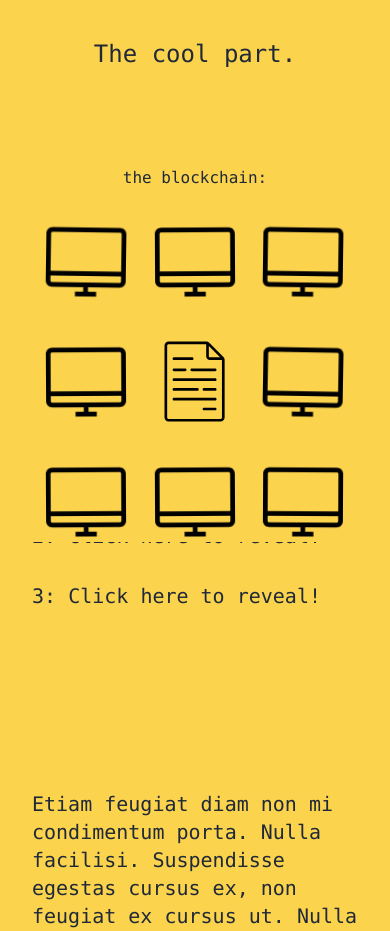
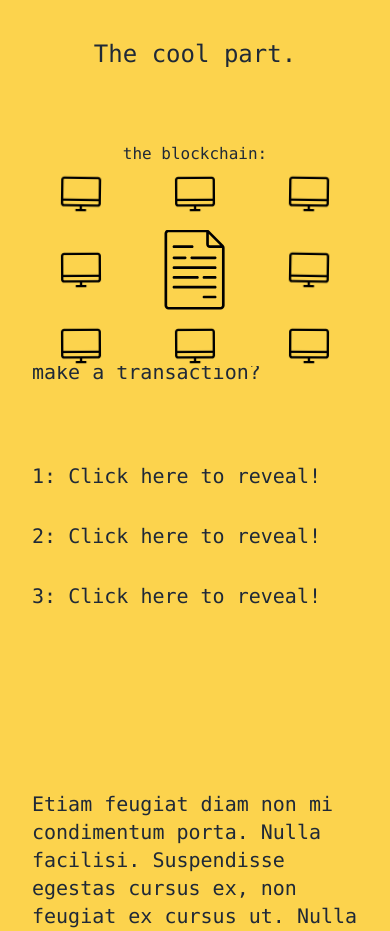
Before and after one commit to PaulRuigrok/react_website, a React (Create React App) app: page / in a window 390 px wide. Shown: the part 10423-11354 px from the top of the page. Built offline with nearby package versions, Linux system fonts and the light colour scheme.

Commit message:
some adjusting

```diff
--- a/src/Home/sections/Transaction.js
+++ b/src/Home/sections/Transaction.js
@@ -42,19 +42,19 @@ const Transaction = () => {
                 </div>
 
                 {/* right part of the container holding the network svg scheme */}
-                <div className='md:w-1/2 sticky bg-yellow-300 w-full pt-8 bottom-1 z-30'>
+                <div className='md:w-1/2 sticky bg-yellow-300 w-full pt-2 pb-4git  bottom-0 z-30 md:z-10'>
                     <div className='flex flex-col sticky md:top-40 '>
-                        <p className='text-center font-mono md:text-3xl pb-8 text-gray-800'>the blockchain:</p>
-                        <div className='grid grid-cols-3 gap-0 md:gap-20'>
-                            <div className='flex justify-center animate-wiggle' style={{animationDelay:"400ms"}}><PcSvg className='w-20 md:w-40'/></div>
-                            <div className='flex justify-center animate-wiggle'><PcSvg className='w-20 md:w-40'/></div>
-                            <div className='flex justify-center animate-wiggle' style={{animationDelay:"200ms"}}><PcSvg className='w-20 md:w-40'/></div>
-                            <div className='flex justify-center animate-wiggle'><PcSvg className='w-20 md:w-40'/></div>
-                            <div className='flex justify-center'><FileSvg className='w-20 h-40 md:w-60 md:h-60'/></div>
-                            <div className='flex justify-center animate-wiggle' style={{animationDelay:"300ms"}}><PcSvg className='w-20 md:w-40'/></div>
-                            <div className='flex justify-center animate-wiggle'><PcSvg className='w-20 md:w-40'/></div>
-                            <div className='flex justify-center animate-wiggle'><PcSvg className='w-20 md:w-40'/></div>
-                            <div className='flex justify-center animate-wiggle' style={{animationDelay:"100ms"}}><PcSvg className='w-20 md:w-40'/></div>
+                        <p className='text-center font-mono md:text-3xl pb-2 md:pb-8 text-gray-800'>the blockchain:</p>
+                        <div className='grid grid-cols-3 gap-4 md:gap-20'>
+                            <div className='flex justify-center animate-wiggle' style={{animationDelay:"400ms"}}><PcSvg className='w-10 md:w-40'/></div>
+                            <div className='flex justify-center animate-wiggle'><PcSvg className='w-10 md:w-40'/></div>
+                            <div className='flex justify-center animate-wiggle' style={{animationDelay:"200ms"}}><PcSvg className='w-10 md:w-40'/></div>
+                            <div className='flex justify-center animate-wiggle'><PcSvg className='w-10 md:w-40'/></div>
+                            <div className='flex justify-center'><FileSvg className='w-20 h-20 md:w-60 md:h-60'/></div>
+                            <div className='flex justify-center animate-wiggle' style={{animationDelay:"300ms"}}><PcSvg className='w-10 md:w-40'/></div>
+                            <div className='flex justify-center animate-wiggle'><PcSvg className='w-10 md:w-40'/></div>
+                            <div className='flex justify-center animate-wiggle'><PcSvg className='w-10 md:w-40'/></div>
+                            <div className='flex justify-center animate-wiggle' style={{animationDelay:"100ms"}}><PcSvg className='w-10 md:w-40'/></div>
                         </div>
                     </div>
                 </div>
```
